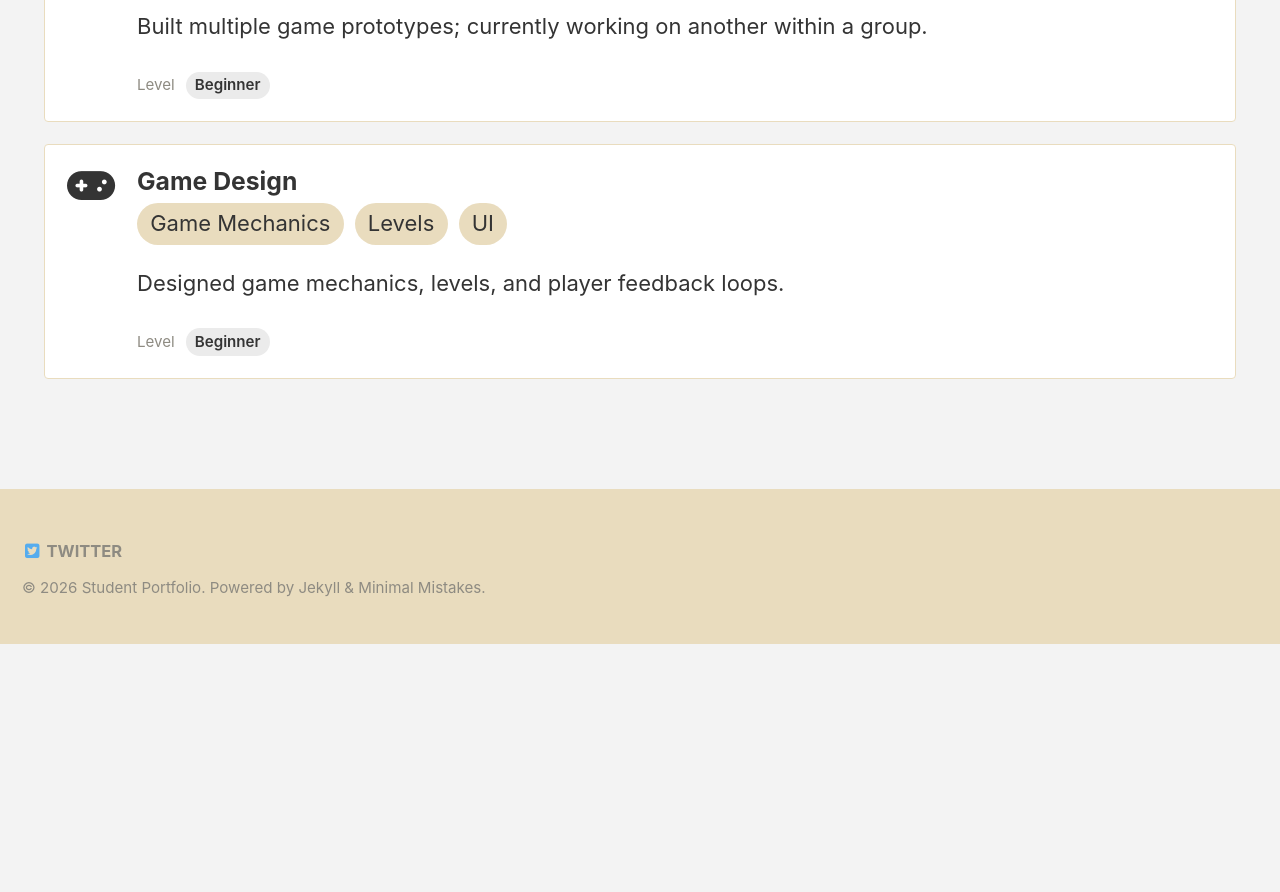
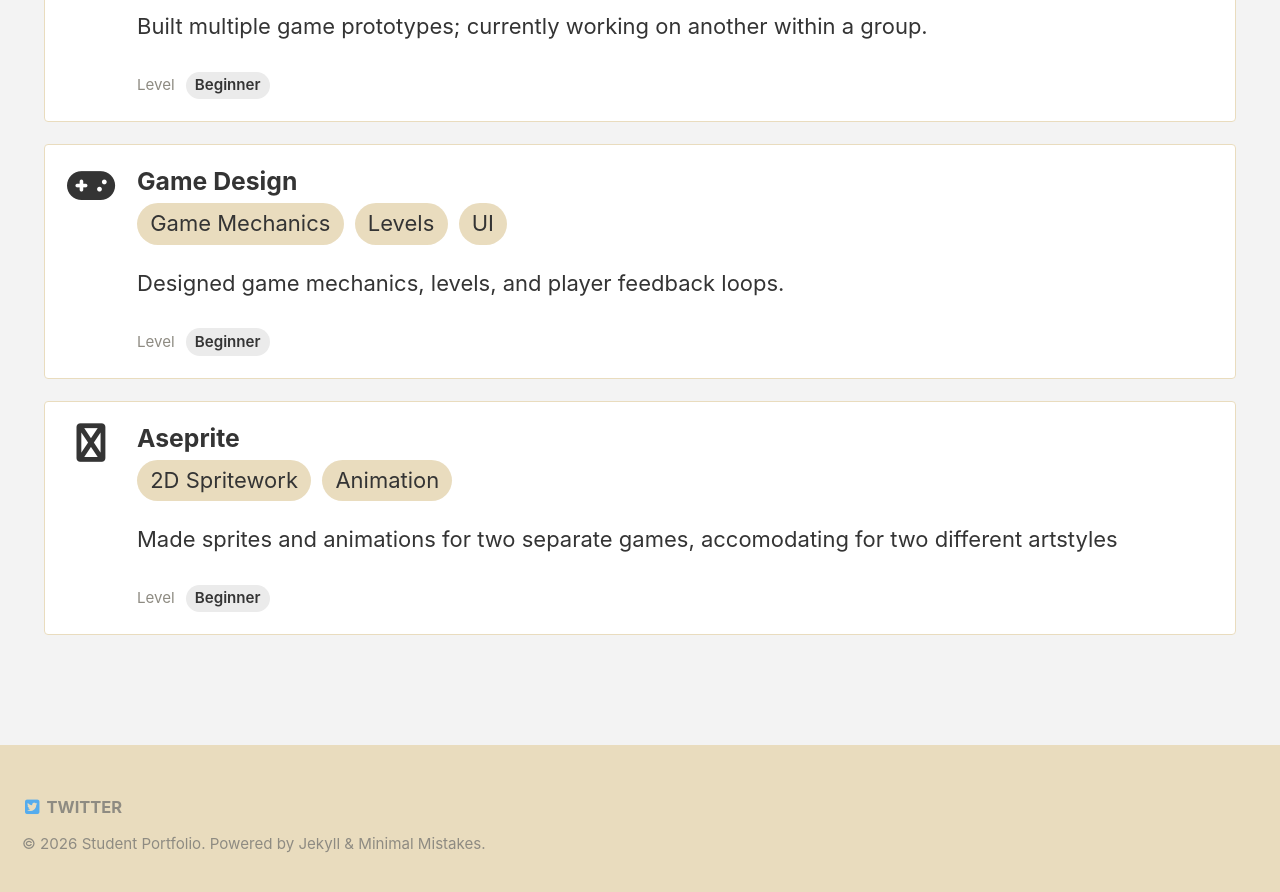
Before and after one commit to Ickle1790/Ickle1790.github.io, a Jekyll site: the page built from _pages/about-me.md, in a window 1280 px wide and 900 px high, scrolled down 3702 px. Shown: the top 892 px of the window. Built offline with Jekyll 4.4.1, drawn with Linux system fonts in a browser that asks for light colours; before the commit the page ends 4345 px from its top, so only the background shows below that.

Commit message:
Add Aseprite skills to about me page
Added Aseprite skills and experience to the about me section.

```diff
--- a/_pages/about-me.md
+++ b/_pages/about-me.md
@@ -22,6 +22,11 @@ skills:
       badges: ["Game Mechanics", "Levels", "UI"]
       text: "Designed game mechanics, levels, and player feedback loops."
       level_label: "Beginner"
+    - name: "Aseprite"
+      icon: "fab fa-fw fa-paintbrush"
+      badges: ["2D Spritework", "Animation"]
+      text: Made sprites and animations for two separate games, accomodating for two different artstyles
+      level_label: "Beginner"
 
 ---
 
```
